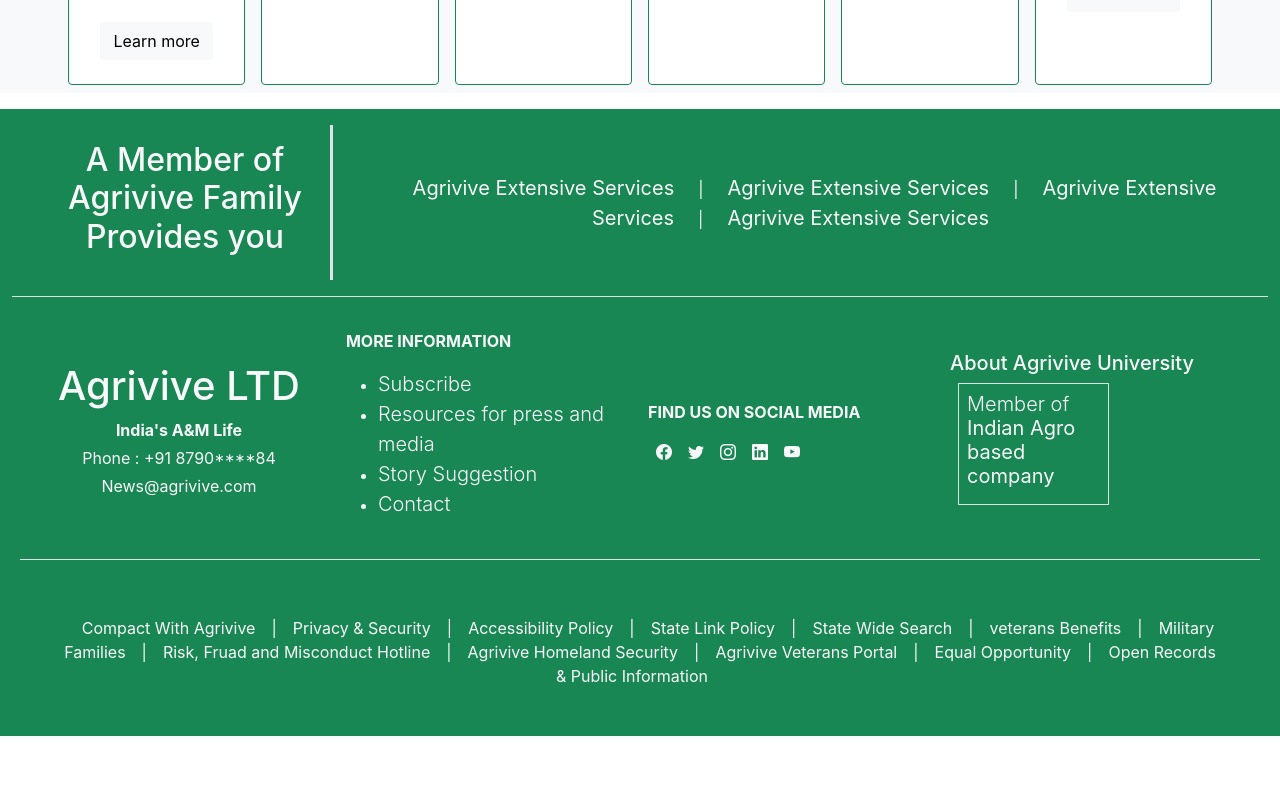
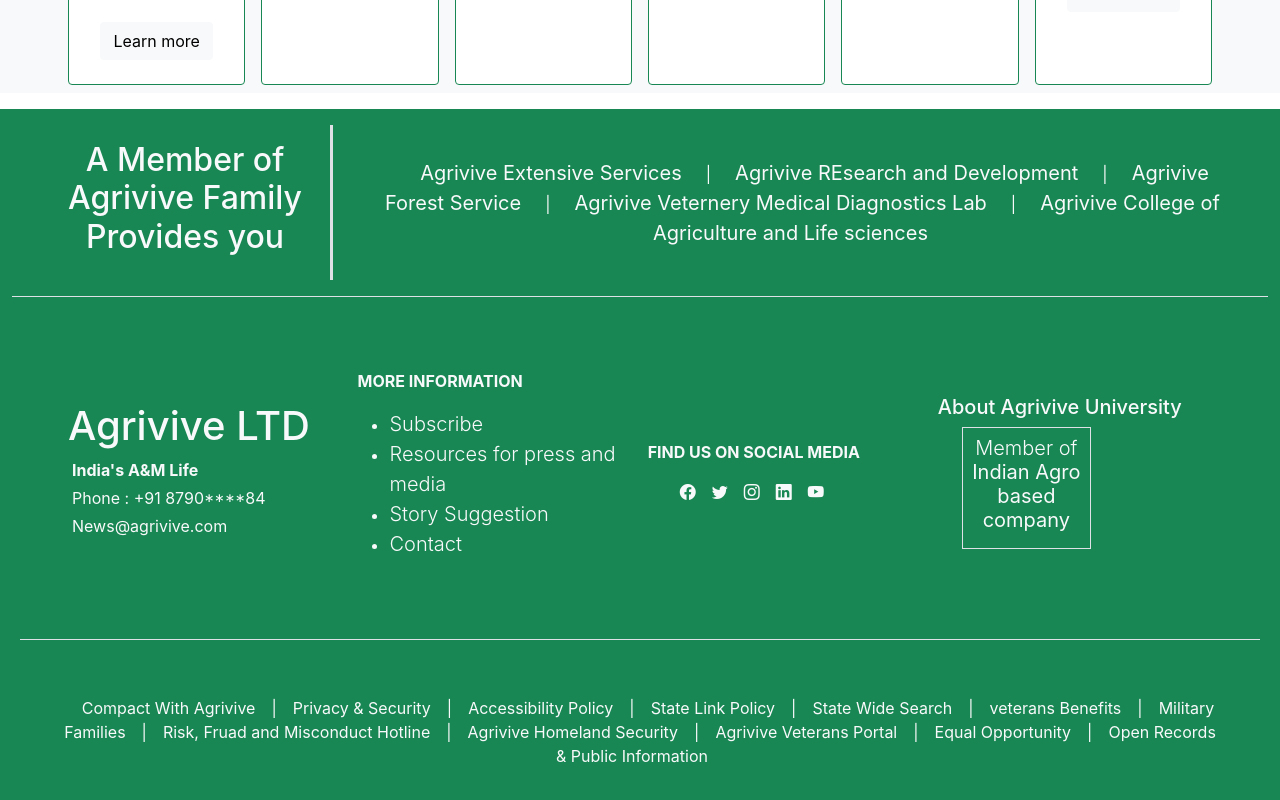
Before and after one commit to HariSirikonda/Agrivive, a React (Create React App) app: page / in a window 1280 px wide. Shown: the part 1213-2013 px from the top of the page. Before the commit the page ends 1949 px from the top, so only its background shows below. Built offline with nearby package versions, Linux system fonts and the light colour scheme.

Commit message:
Updated Footer

```diff
--- a/src/components/home.js
+++ b/src/components/home.js
@@ -112,13 +112,14 @@ function Home() {
                     </div>
                     <div className='w-75 m-3 p-3'>
                         <Link className='mx-3 fs-5 p-2 text-decoration-none text-light'>Agrivive Extensive Services</Link>|
-                        <Link className='mx-3 fs-5 p-2 text-decoration-none text-light'>Agrivive Extensive Services</Link>|
-                        <Link className='mx-3 fs-5 p-2 text-decoration-none text-light'>Agrivive Extensive Services</Link>|
-                        <Link className='mx-3 fs-5 p-2 text-decoration-none text-light'>Agrivive Extensive Services</Link>
+                        <Link className='mx-3 fs-5 p-2 text-decoration-none text-light'>Agrivive REsearch and Development</Link>|
+                        <Link className='mx-3 fs-5 p-2 text-decoration-none text-light'>Agrivive Forest Service</Link>|
+                        <Link className='mx-3 fs-5 p-2 text-decoration-none text-light'>Agrivive Veternery Medical Diagnostics Lab</Link>|
+                        <Link className='mx-3 fs-5 p-2 text-decoration-none text-light'>Agrivive College of Agriculture and Life sciences</Link>
                     </div>
                 </div>
-                <div className='d-flex align-items-center justify-content-center m-2 p-2 border-bottom'>
-                    <div className='w-25'>
+                <div className='d-flex align-items-center justify-content-center m-2 p-5 border-bottom'>
+                    <div className='w-25 text-start'>
                         <h1>Agrivive LTD</h1>
                         <p className='m-1'><b>India's A&M Life</b></p>
                         <p className='m-1'>Phone : +91 8790****84</p>
@@ -141,17 +142,19 @@ function Home() {
                             </li>
                         </ul>
                     </div>
-                    <div className='w-25 text-start'>
+                    <div className='w-25 text-start m-2 p-2'>
                         <p><b>FIND US ON SOCIAL MEDIA</b></p>
-                        <a className="m-2 text-light" href="https://facebook.com" target="_blank"><i class="bi bi-facebook"></i></a>
-                        <a className="m-2 text-light" href="https://twitter.com" target="_blank"><i class="bi bi-twitter"></i></a>
-                        <a className="m-2 text-light" href="https://instagram.com" target="_blank"><i class="bi bi-instagram"></i></a>
-                        <a className="m-2 text-light" href="https://linkedin.com" target="_blank"><i class="bi bi-linkedin"></i></a>
-                        <a className="m-2 text-light" href="https://youtube.com" target="_blank"><i class="bi bi-youtube"></i></a>
+                        <div className='mx-4'>
+                            <a className="m-2 text-light" href="https://facebook.com" target="_blank"><i class="bi bi-facebook"></i></a>
+                            <a className="m-2 text-light" href="https://twitter.com" target="_blank"><i class="bi bi-twitter"></i></a>
+                            <a className="m-2 text-light" href="https://instagram.com" target="_blank"><i class="bi bi-instagram"></i></a>
+                            <a className="m-2 text-light" href="https://linkedin.com" target="_blank"><i class="bi bi-linkedin"></i></a>
+                            <a className="m-2 text-light" href="https://youtube.com" target="_blank"><i class="bi bi-youtube"></i></a>
+                        </div>
                     </div>
-                    <div className='w-25 text-start'>
-                        <h5>About Agrivive University</h5>
-                        <div className='border w-50 m-2 p-2'>
+                    <div className='w-25 m-2 p-2'>
+                        <h5 className='text-start'>About Agrivive University</h5>
+                        <div className='border w-50 mx-4 p-2'>
                             <h6 className='lead'>Member of <b>Indian Agro based company</b></h6>
                         </div>
                     </div>
```
